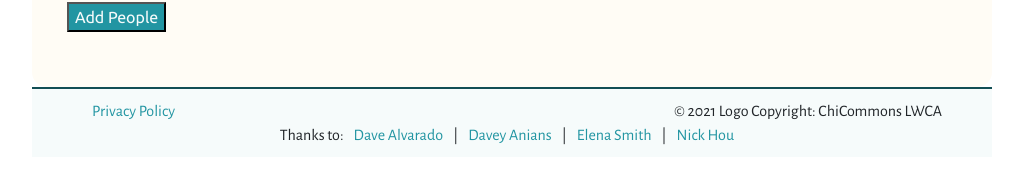
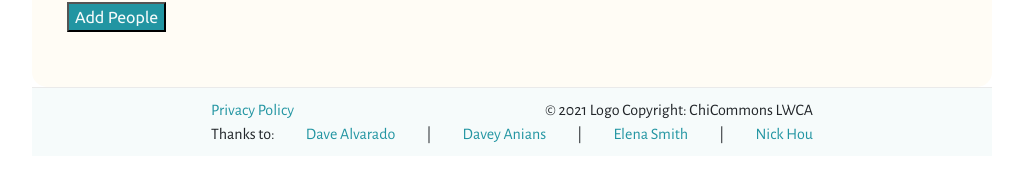
Before and after one commit to chicommons/maps, a React (Create React App) app in the folder client/: page /1/listpeople in a window 1280 px wide. Shown: the part 129-312 px from the top of the page, without its empty margins (128-1151 px from the left). Built offline with nearby package versions, Linux system fonts and the light colour scheme; no server answers.

Commit message:
Footer spacing updates (#127)

```diff
--- a/client/src/components/Footer.css
+++ b/client/src/components/Footer.css
@@ -1,16 +1,17 @@
 .footer {
   font-family: "Alegreya Sans", Arial, sans-serif;
   font-weight: 400;
-  border-top: 2px solid #124E54;
+  border-top: 1px solid #eaeaea;
   padding: 10px 50px;
   text-align: center;
 }
 
 .credit-link {
   color: #2295a2;
-  margin: 0 10px;
+  margin: 0;
 }
 
 .footer-row {
-  margin: 0
+  margin: auto;
+  width: 70%;
 }
--- a/client/src/components/Footer.jsx
+++ b/client/src/components/Footer.jsx
@@ -9,7 +9,7 @@ const Footer = (props) => {
         <a href="https://www.chicommons.coop/privacy-policy/" className="credit-link">Privacy Policy</a>
         <span>©  2021	Logo Copyright: ChiCommons LWCA</span>
       </div>
-      <span>
+      <span className="row justify-content-between footer-row">
         Thanks to:
         <a className="credit-link" href="https://github.com/laredotornado">Dave Alvarado</a>
         |
```
